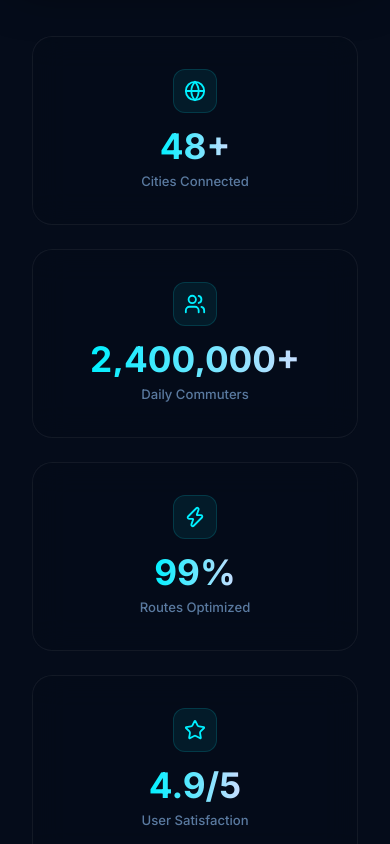
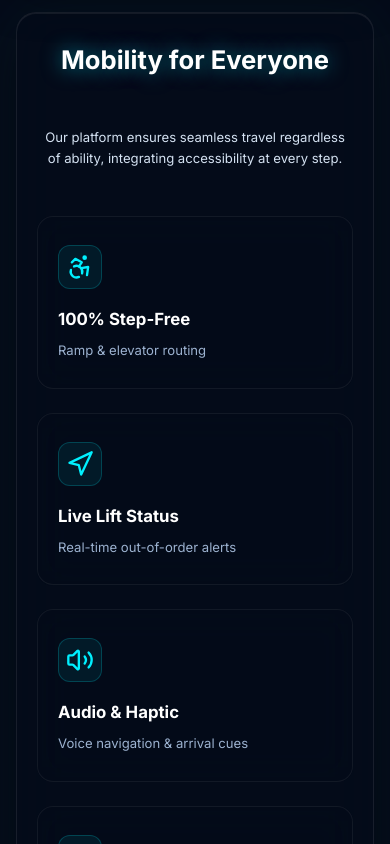
Before and after one commit to ORIXA-transportation-platform/ORIXA, a React (Vite) app in the folder frontend/: page / in a window 390 px wide. Shown: the part 1080-1924 px from the top of the page. Built offline with nearby package versions, Linux system fonts and the light colour scheme.

Commit message:
add landing, login, and signup pages with corresponding layout components and styles

```diff
--- a/frontend/src/Pages/HomePage.css
+++ b/frontend/src/Pages/HomePage.css
@@ -68,6 +68,18 @@ body {
     color: #FFF;
     margin-bottom: 10px;
     padding-left: 0;
+    /* Clickable brand → landing page */
+    text-decoration: none;
+    cursor: pointer;
+    border-radius: 12px;
+    transition: transform 0.25s ease;
+}
+
+.brand:hover { transform: translateY(-2px); }
+
+.brand:focus-visible {
+    outline: 2px solid rgba(37, 217, 255, 0.7);
+    outline-offset: 6px;
 }
 
 .brand-icon-img {
--- a/frontend/src/Pages/LandingPage.css
+++ b/frontend/src/Pages/LandingPage.css
@@ -582,42 +582,73 @@
 }
 
 /* ============================================
-   STATS SECTION
+   ACCESSIBILITY SECTION
+   Wrapper sized like the hero, glass box like .lp-hero-card
    ============================================ */
-.lp-stats-section {
+.lp-access-banner {
+  position: relative;
+  display: flex;
+  align-items: center;
+  justify-content: center;
+  min-height: 90vh;
+  padding: 3rem 2rem;
+}
+
+.lp-access-content {
+  position: relative;
+  z-index: 1;
+  max-width: 1100px;
+  width: 100%;
+  margin: 0 auto;
+  background: rgba(5, 12, 26, 0.35);
+  backdrop-filter: blur(24px);
+  -webkit-backdrop-filter: blur(24px);
+  border: 1px solid rgba(255,255,255,0.08);
+  border-radius: 28px;
+  padding: 3.5rem;
+  display: flex;
+  flex-direction: column;
+  gap: 3rem;
+  box-shadow:
+    0 24px 48px rgba(0,0,0,0.5),
+    inset 0 1px 0 rgba(255,255,255,0.07),
+    0 0 60px rgba(0,240,255,0.05);
+}
+
+.lp-access-header {
+  max-width: none;
+  text-align: center;
+}
+
+.lp-access-grid {
   display: grid;
   grid-template-columns: repeat(4, 1fr);
   gap: 1.5rem;
-  max-width: 1100px;
-  margin: 0 auto;
-  padding: 3rem 2rem;
 }
 
-.lp-stat-card {
+.lp-access-card {
   background: rgba(5,12,26,0.45);
   backdrop-filter: blur(16px);
   border: 1px solid rgba(255,255,255,0.06);
-  border-radius: 20px;
-  padding: 2rem 1.5rem;
+  border-radius: 16px;
+  padding: 1.75rem 1.25rem;
   display: flex;
   flex-direction: column;
-  align-items: center;
-  text-align: center;
-  gap: 0.5rem;
+  gap: 0.75rem;
   transition: transform 0.3s, border-color 0.3s, box-shadow 0.3s;
 }
-.lp-stat-card:hover {
+.lp-access-card:hover {
   transform: translateY(-5px);
-  border-color: rgba(0,240,255,0.2);
-  box-shadow: 0 12px 28px rgba(0,240,255,0.07);
+  border-color: rgba(0,240,255,0.3);
+  box-shadow: 0 12px 28px rgba(0,240,255,0.1);
 }
 
-.lp-stat-icon {
+.lp-access-icon {
   width: 44px;
   height: 44px;
   border-radius: 12px;
   background: rgba(0,240,255,0.07);
-  border: 1px solid rgba(0,240,255,0.15);
+  border: 1px solid rgba(0,240,255,0.2);
   display: flex;
   align-items: center;
   justify-content: center;
@@ -625,21 +656,17 @@
   margin-bottom: 0.5rem;
 }
 
-.lp-stat-value {
-  font-size: 2.2rem;
-  font-weight: 800;
+.lp-access-card h3 {
+  font-size: 1.05rem;
   color: #fff;
-  line-height: 1;
-  background: linear-gradient(90deg, #00F0FF, #C8DEFF);
-  -webkit-background-clip: text;
-  -webkit-text-fill-color: transparent;
-  background-clip: text;
+  font-weight: 700;
+  line-height: 1.2;
 }
 
-.lp-stat-label {
+.lp-access-card p {
   font-size: 0.82rem;
-  color: #5A7AA0;
-  font-weight: 500;
+  color: #9DB3D1;
+  line-height: 1.4;
 }
 
 /* ============================================
@@ -991,14 +1018,15 @@
   .lp-nav-links, .lp-status-pill, .lp-nav-right .lp-btn-ghost, .lp-nav-right .lp-btn-primary { display: none; }
   .lp-menu-btn { display: flex; }
   .lp-features-grid { grid-template-columns: repeat(2, 1fr); }
-  .lp-stats-section { grid-template-columns: repeat(2, 1fr); }
+  .lp-access-grid { grid-template-columns: repeat(2, 1fr); }
+  .lp-access-content { padding: 2.5rem 2rem; }
   .lp-hero-body { flex-direction: column; gap: 2.5rem; }
   .lp-hero-visual { width: 100%; }
   .lp-hero-card { padding: 2.5rem 2rem; }
 }
 
 @media (max-width: 768px) {
-  .lp-stats-section {
+  .lp-access-grid {
     grid-template-columns: 1fr;
     gap: 1.5rem;
   }
@@ -1018,6 +1046,9 @@
   .lp-hero-actions { flex-direction: column; width: 100%; }
   .lp-btn-unlock, .lp-btn-connect { width: 100%; justify-content: center; }
 
+  .lp-access-banner { padding: 1.5rem 1rem; min-height: 80vh; }
+  .lp-access-content { padding: 1.75rem 1.25rem; border-radius: 20px; }
+
   .lp-hero-mini-stats { gap: 1rem; flex-wrap: wrap; }
   .lp-cta-actions { flex-direction: column; }
   .lp-btn-ghost.large, .lp-btn-unlock.large { width: 100%; justify-content: center; }
--- a/frontend/src/Pages/landingPage.jsx
+++ b/frontend/src/Pages/landingPage.jsx
@@ -11,7 +11,8 @@ import { useNavigate } from 'react-router-dom';
 import {
   Brain, ScanFace, TrainFront,
   ArrowRight, ChevronDown, Shield, Zap, Globe,
-  MapPin, Clock, Users, Star, X, Menu
+  MapPin, Clock, Users, Star, X, Menu,
+  Accessibility, Navigation, Volume2, LifeBuoy
 } from 'lucide-react';
 import './LandingPage.css';
 
@@ -32,12 +33,11 @@ function useCountUp(target, duration = 2000, start = false) {
   return count;
 }
 
-/* ── Stats data ── */
-const STATS = [
-  { label: 'Cities Connected', value: 48, suffix: '+', icon: Globe },
-  { label: 'Daily Commuters', value: 2400000, suffix: '+', icon: Users },
-  { label: 'Routes Optimized', value: 99, suffix: '%', icon: Zap },
-  { label: 'User Satisfaction', value: 4.9, suffix: '/5', icon: Star, decimal: true },
+const ACCESSIBILITY = [
+  { label: '100% Step-Free', desc: 'Ramp & elevator routing', icon: Accessibility },
+  { label: 'Live Lift Status', desc: 'Real-time out-of-order alerts', icon: Navigation },
+  { label: 'Audio & Haptic', desc: 'Voice navigation & arrival cues', icon: Volume2 },
+  { label: '1-Tap Escort', desc: 'On-demand station assistance', icon: LifeBuoy },
 ];
 
 /* ── Features data ── */
@@ -180,8 +180,8 @@ export default function LandingPage() {
               <span className="lp-divider" />
               <span className="lp-status-text">City network operational</span>
             </div>
-            <button className="lp-btn-ghost" onClick={() => navigate('/home')}>Log In</button>
-            <button className="lp-btn-primary" onClick={() => navigate('/home')}>Get Started</button>
+            <button className="lp-btn-ghost" onClick={() => navigate('/login')}>Log In</button>
+            <button className="lp-btn-primary" onClick={() => navigate('/signup')}>Get Started</button>
             {/* Mobile menu toggle */}
             <button className="lp-menu-btn" onClick={() => setMenuOpen(o => !o)} aria-label="Toggle menu">
               {menuOpen ? <X size={20} /> : <Menu size={20} />}
@@ -196,8 +196,8 @@ export default function LandingPage() {
               <a key={link} href={`#${link.toLowerCase().replace(' ', '-')}`} className="lp-mobile-link" onClick={() => setMenuOpen(false)}>{link}</a>
             ))}
             <div className="lp-mobile-actions">
-              <button className="lp-btn-ghost w-full" onClick={() => navigate('/home')}>Log In</button>
-              <button className="lp-btn-primary w-full" onClick={() => navigate('/home')}>Get Started</button>
+              <button className="lp-btn-ghost w-full" onClick={() => navigate('/login')}>Log In</button>
+              <button className="lp-btn-primary w-full" onClick={() => navigate('/signup')}>Get Started</button>
             </div>
           </div>
         )}
@@ -226,7 +226,7 @@ export default function LandingPage() {
                 Sign up to begin your personalized, AI-powered integrated transport experience across the city.
               </p>
               <div className="lp-hero-actions">
-                <button className="lp-btn-unlock" onClick={() => navigate('/home')}>
+                <button className="lp-btn-unlock" onClick={() => navigate('/login')}>
                   Unlock Your Future
                   <ArrowRight size={18} />
                 </button>
@@ -272,11 +272,25 @@ export default function LandingPage() {
         </div>
       </section>
 
-      {/* ── STATS SECTION ── */}
-      <section className="lp-stats-section" ref={statsRef} id="technology">
-        {STATS.map((s) => (
-          <StatCard key={s.label} stat={s} active={statsVisible} />
-        ))}
+      {/* ── ACCESSIBILITY SECTION ── */}
+      <section className="lp-access-banner">
+        <div className="lp-access-content">
+          <div className="lp-access-header">
+            <h2 className="lp-section-title" style={{ color: '#fff', textShadow: '0 0 20px rgba(0, 240, 255, 0.5)' }}>Mobility for Everyone</h2>
+            <p className="lp-feature-desc" style={{ color: '#d5e2f2' }}>Our platform ensures seamless travel regardless of ability, integrating accessibility at every step.</p>
+          </div>
+          <div className="lp-access-grid">
+            {ACCESSIBILITY.map((item) => (
+              <div key={item.label} className="lp-access-card">
+                <div className="lp-access-icon">
+                  <item.icon size={28} />
+                </div>
+                <h3>{item.label}</h3>
+                <p>{item.desc}</p>
+              </div>
+            ))}
+          </div>
+        </div>
       </section>
 
       {/* ── FEATURES SECTION ── */}
@@ -315,11 +329,11 @@ export default function LandingPage() {
           <h2 className="lp-cta-title">Ready to transform your commute?</h2>
           <p className="lp-cta-desc">Join 2.4 million commuters who've already unlocked the future of urban transport.</p>
           <div className="lp-cta-actions">
-            <button className="lp-btn-unlock large" onClick={() => navigate('/home')}>
+            <button className="lp-btn-unlock large" onClick={() => navigate('/signup')}>
               Start Your Journey
               <ArrowRight size={20} />
             </button>
-            <button className="lp-btn-ghost large" onClick={() => navigate('/home')}>
+            <button className="lp-btn-ghost large" onClick={() => navigate('/login')}>
               Log In Instead
             </button>
           </div>
@@ -370,7 +384,7 @@ export default function LandingPage() {
                 <span className="lp-divider" />
                 <span className="lp-modal-mode">Mode: Direct Interface</span>
               </div>
-              <button className="lp-btn-unlock" onClick={() => { setShowMindLink(false); navigate('/home'); }}>
+              <button className="lp-btn-unlock" onClick={() => { setShowMindLink(false); navigate('/login'); }}>
                 Connect Now <ArrowRight size={16} />
               </button>
             </div>
@@ -380,23 +394,3 @@ export default function LandingPage() {
     </div>
   );
 }
-
-/* ── Stat Card subcomponent ── */
-function StatCard({ stat, active }) {
-  const count = useCountUp(
-    stat.decimal ? Math.round(stat.value * 10) : stat.value,
-    2000,
-    active
-  );
-  const display = stat.decimal ? (count / 10).toFixed(1) : count.toLocaleString();
-
-  return (
-    <div className="lp-stat-card">
-      <div className="lp-stat-icon"><stat.icon size={22} /></div>
-      <div className="lp-stat-value">
-        {display}{stat.suffix}
-      </div>
-      <div className="lp-stat-label">{stat.label}</div>
-    </div>
-  );
-}
--- a/frontend/src/components/user/AppLayout.jsx
+++ b/frontend/src/components/user/AppLayout.jsx
@@ -11,9 +11,9 @@
  * @file src/components/user/AppLayout.jsx
  */
 
-import React, { useState, useEffect, useRef } from 'react';
+import { useState, useEffect, useRef } from 'react';
 import { Link, useLocation } from 'react-router-dom';
-import { ChevronRight, Menu, X, ArrowRight } from 'lucide-react';
+import { Menu, ArrowRight } from 'lucide-react';
 
 /* ───────────── NAV CONFIG ───────────── */
 const NAV_ITEMS = [
@@ -65,9 +65,14 @@ const NAV_ITEMS = [
 
 const SidebarContent = ({ onLinkClick, pathname }) => (
   <>
-    <div className="brand">
+    <Link
+      to="/"
+      className="brand"
+      aria-label="ORIXA – go to landing page"
+      title="ORIXA – Home"
+    >
       <img src="/images/logo.png" alt="ORIXA Logo" className="brand-icon-img" />
-    </div>
+    </Link>
     <nav className="nav-menu" aria-label="Main navigation">
       {NAV_ITEMS.map(({ label, path, icon }) => (
         <Link
```
Also changed, not shown: frontend/src/Pages/loginPage.css (+47 -21 lines), frontend/src/Pages/loginPage.jsx (+11 -5 lines), frontend/src/Pages/signupPage.css (+162 -43 lines), frontend/src/Pages/signupPage.jsx (+31 -3 lines), frontend/public/images/accessibility_banner.png (added).
